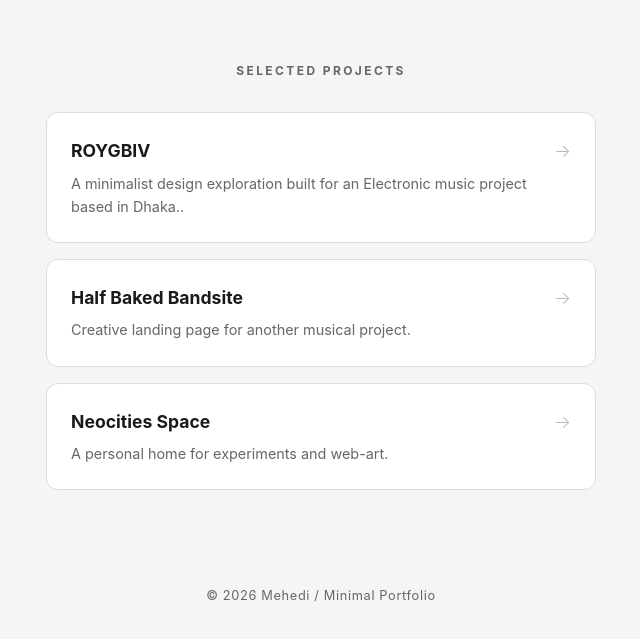
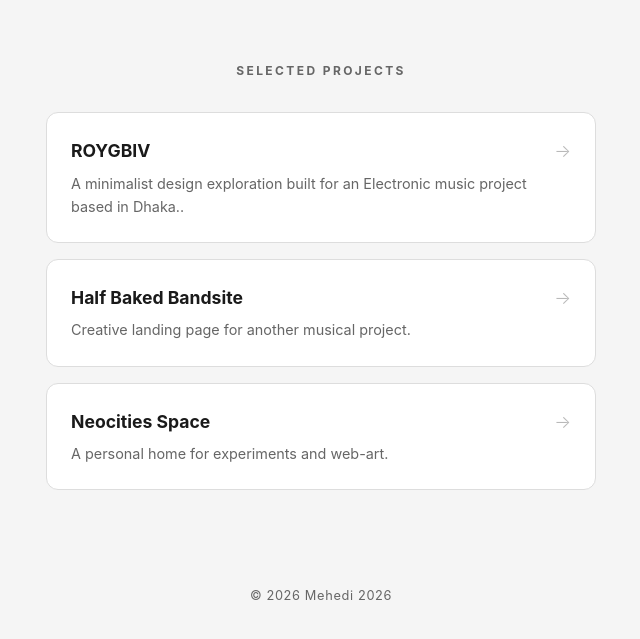
Before and after one commit to mehediforsure/mehedcodes, a plain HTML site: page index.html in a window 1280 px wide. Shown: the part 215-854 px from the top of the page, without its empty margins (319-959 px from the left). Drawn offline with Linux system fonts and the light colour scheme.

Commit message:
Update index.html

```diff
--- a/index.html
+++ b/index.html
@@ -180,7 +180,7 @@
         </section>
 
         <footer>
-            &copy; <script>document.write(new Date().getFullYear())</script> Mehedi / Minimal Portfolio
+            &copy; <script>document.write(new Date().getFullYear())</script> Mehedi 2026
         </footer>
     </div>
 
```
